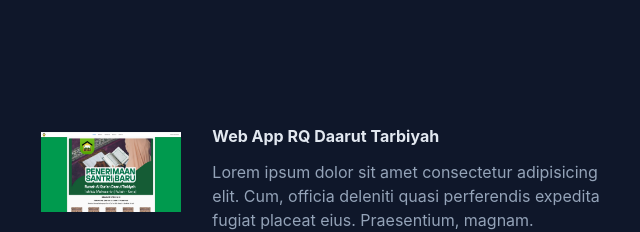
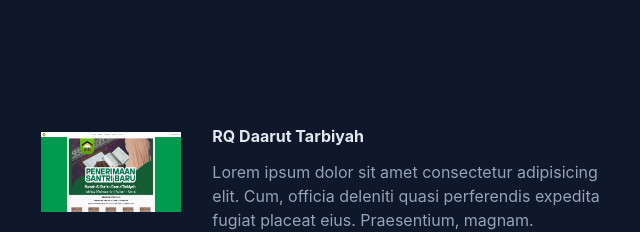
Before and after one commit to SyahidbinFadlyl/e-portofolio, a Next.js app: page / in a window 1280 px wide. Shown: the part 1220-1452 px from the top of the page, without its empty margins (600-1240 px from the left). Built offline with nearby package versions, Linux system fonts and the light colour scheme.

Commit message:
Update project title in project list to shorten it

```diff
--- a/src/static/projects.ts
+++ b/src/static/projects.ts
@@ -7,7 +7,7 @@
 const project_list: Project[] = [
     {
         image: rq_landing,
-        title: "Web App RQ Daarut Tarbiyah",
+        title: "RQ Daarut Tarbiyah",
         description: `Lorem ipsum dolor sit amet consectetur adipisicing elit. Cum, officia
         deleniti quasi perferendis expedita fugiat placeat eius. Praesentium,
         magnam. Obcaecati fuga et soluta unde quas aliquid incidunt rerum
```
